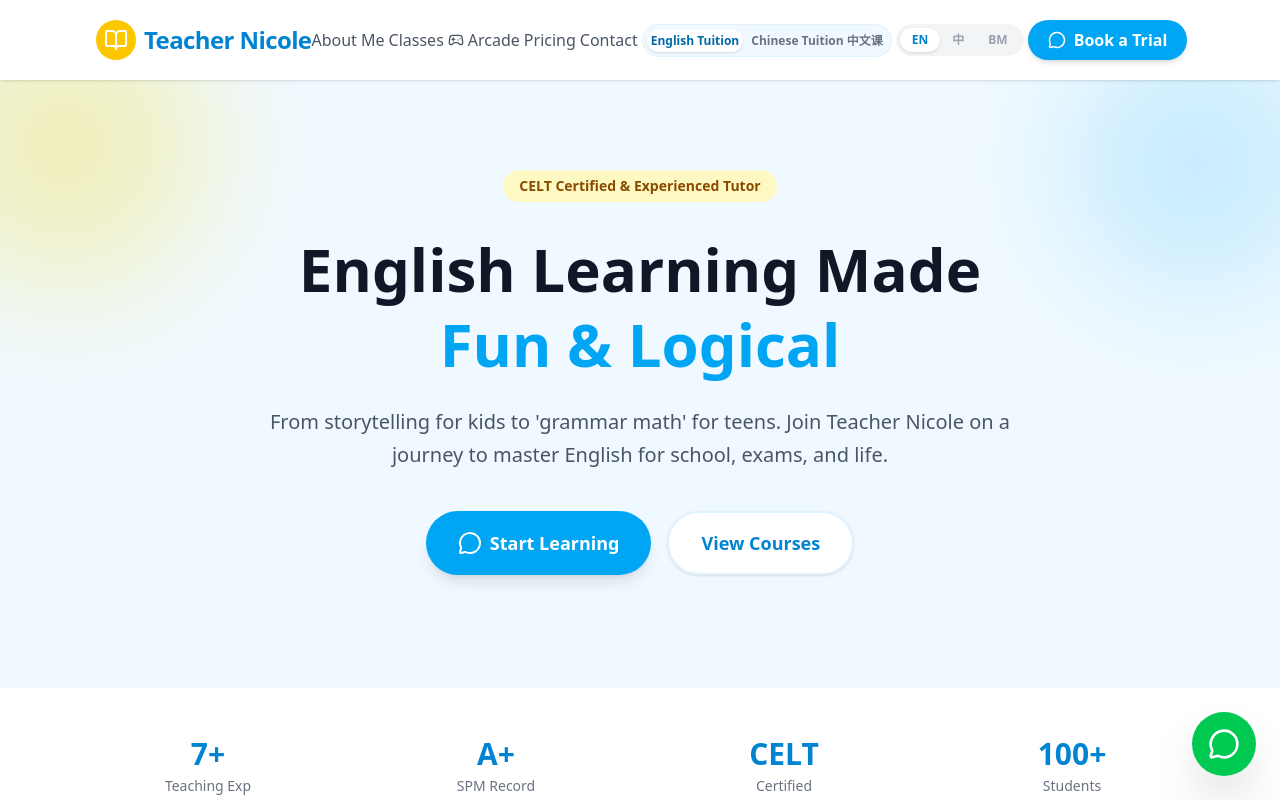
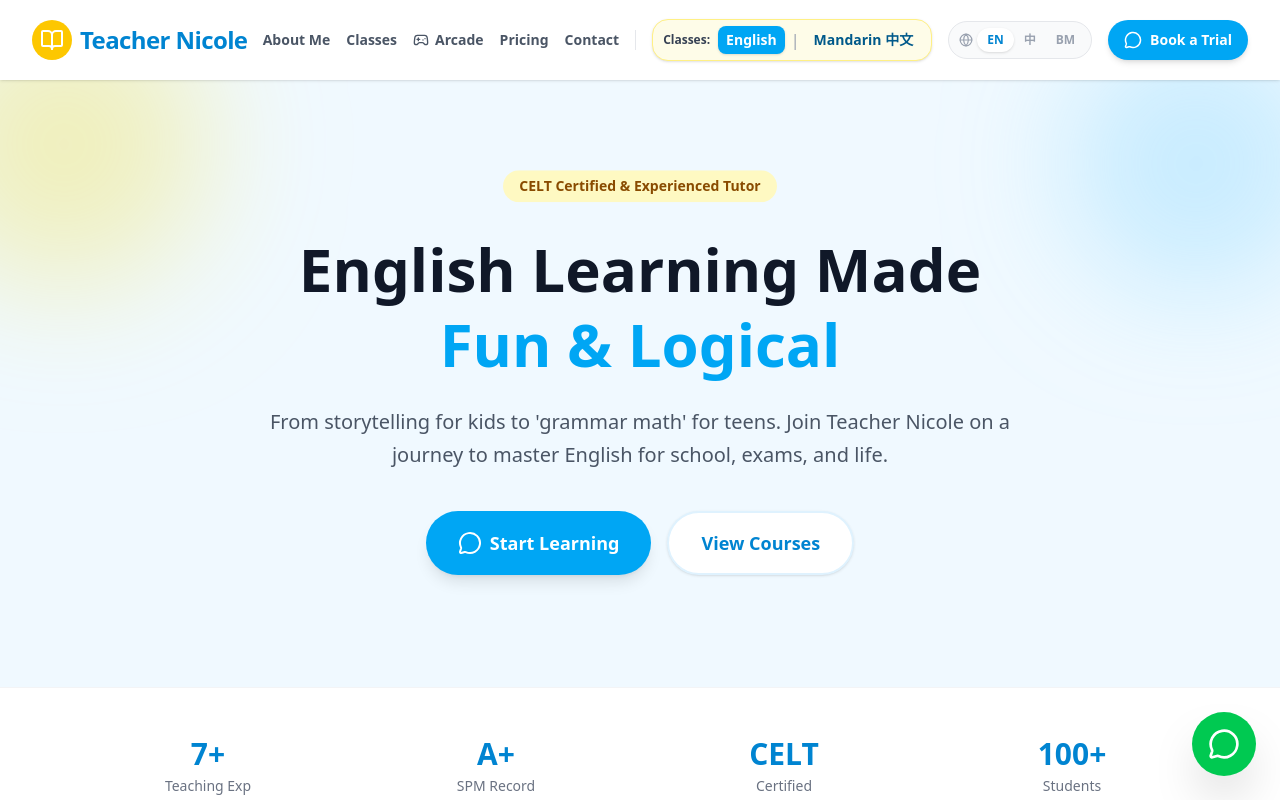
Before and after one commit to nicoleliew70/portfolio, a React (Vite) app: page / in a window 1280 px wide. Shown: the top 800 px of the page. Built offline with nearby package versions, Linux system fonts and the light colour scheme.

Commit message:
feat: align Mandarin shell with Teacher Nicole UI

```diff
--- a/src/components/Navbar.jsx
+++ b/src/components/Navbar.jsx
@@ -4,14 +4,59 @@ import { trackLanguageSwitch, trackWhatsAppClick } from '../utils/analytics';
 import ServiceLinks from './ServiceLinks';
 
 const focusRingClasses = 'focus-visible:outline-none focus-visible:ring-2 focus-visible:ring-sky-500 focus-visible:ring-offset-2';
+const languageOptions = [
+  { code: 'en', label: 'EN' },
+  { code: 'zh', label: '中' },
+  { code: 'ms', label: 'BM' },
+];
+
+const LanguageSelector = ({ lang, onChange, mobile = false }) => (
+  <div
+    role="group"
+    aria-label="Website language"
+    title="Website language"
+    className={mobile
+      ? 'rounded-2xl border border-gray-200 bg-gray-50 p-3'
+      : 'flex shrink-0 items-center gap-1 rounded-full border border-gray-200 bg-gray-50 p-1.5'}
+  >
+    <div className={mobile ? 'mb-2 flex items-center gap-2 text-xs font-bold uppercase tracking-wide text-gray-500' : 'sr-only'}>
+      <Globe size={14} aria-hidden="true" />
+      <span>Website language</span>
+    </div>
+    {!mobile && <Globe size={14} className="ml-1 text-gray-400" aria-hidden="true" />}
+    <div className={mobile ? 'grid grid-cols-3 gap-1' : 'flex items-center'}>
+      {languageOptions.map(({ code, label }) => (
+        <button
+          key={code}
+          type="button"
+          onClick={() => onChange(code)}
+          aria-label={`Set website language to ${label}`}
+          aria-pressed={lang === code}
+          className={`${mobile ? 'min-h-10 px-3 py-2 text-sm' : 'px-2.5 py-1 text-xs'} rounded-full font-bold transition ${focusRingClasses} ${lang === code
+            ? 'bg-white text-sky-600 shadow-sm'
+            : 'text-gray-400 hover:bg-white/80 hover:text-gray-600'}`}
+        >
+          {label}
+        </button>
+      ))}
+    </div>
+  </div>
+);
 
 const Navbar = ({ lang, setLang, currentText, whatsAppLink, navigationItems }) => {
   const [isMenuOpen, setIsMenuOpen] = useState(false);
-  const toggleMenu = () => setIsMenuOpen(!isMenuOpen);
+  const toggleMenu = () => setIsMenuOpen((open) => !open);
+  const closeMenu = () => setIsMenuOpen(false);
 
   const handleLangChange = (code) => {
     setLang(code);
     trackLanguageSwitch(code);
+  };
+
+  const cycleLanguage = () => {
+    const currentIndex = languageOptions.findIndex(({ code }) => code === lang);
+    const nextLanguage = languageOptions[(currentIndex + 1) % languageOptions.length];
+    handleLangChange(nextLanguage.code);
   };
 
   const defaultNavigationItems = [
@@ -24,66 +69,57 @@ const Navbar = ({ lang, setLang, currentText, whatsAppLink, navigationItems }) =
   const links = navigationItems || defaultNavigationItems;
 
   return (
-    <nav className="bg-white shadow-sm sticky top-0 z-50">
-      <div className="max-w-6xl mx-auto px-4 sm:px-6 lg:px-8">
-        <div className="flex justify-between items-center h-20">
-          <div className="flex items-center space-x-2">
+    <nav className="sticky top-0 z-50 bg-white shadow-sm" aria-label="Primary navigation">
+      <div className="mx-auto max-w-7xl px-4 sm:px-6 lg:px-8">
+        <div className="flex min-h-20 items-center justify-between gap-4">
+          <div className="flex shrink-0 items-center gap-2">
             <div className="bg-yellow-400 p-2 rounded-full text-white">
               <BookOpen size={24} />
             </div>
             <span className="text-xl md:text-2xl font-bold text-sky-600 tracking-tight whitespace-nowrap">Teacher Nicole</span>
           </div>
 
-          {/* Desktop Menu */}
-          <div className="hidden xl:flex gap-1 items-center">
+          {/* Desktop navigation groups */}
+          <div className="hidden min-w-0 flex-1 items-center justify-end gap-4 xl:flex">
+            <div className="flex shrink-0 items-center gap-4 border-r border-gray-200 pr-4">
               {links.map((item) => {
                 const Icon = item.icon;
                 return (
-                <a key={item.href} href={item.href} className={`text-gray-600 hover:text-sky-600 font-medium transition flex items-center gap-1 whitespace-nowrap ${focusRingClasses}`}>
+                  <a key={item.href} href={item.href} className={`flex items-center gap-1.5 whitespace-nowrap text-sm font-semibold text-gray-600 transition hover:text-sky-600 ${focusRingClasses}`}>
                     {Icon && <Icon size={16} />}
                     {item.label}
                   </a>
                 );
               })}
+            </div>
 
             <ServiceLinks />
-
-            {/* Lang Switcher */}
-            <div className="flex bg-gray-100 rounded-full p-1 shrink-0">
-              {[{ code: 'en', label: 'EN' }, { code: 'zh', label: '中' }, { code: 'ms', label: 'BM' }].map(({ code, label }) => (
-                <button
-                  key={code}
-                  onClick={() => handleLangChange(code)}
-                  aria-label={`Website language: ${label}`}
-                  className={`px-3 py-1 rounded-full text-xs font-bold transition ${focusRingClasses} ${lang === code ? 'bg-white shadow text-sky-600' : 'text-gray-400 hover:text-gray-600'}`}
-                >
-                  {label}
-                </button>
-              ))}
-            </div>
-
+            <LanguageSelector lang={lang} onChange={handleLangChange} />
             <a
               href={whatsAppLink}
               target="_blank"
               rel="noreferrer"
               onClick={() => trackWhatsAppClick('navbar')}
-              className={`bg-sky-500 hover:bg-sky-600 text-white px-5 py-2 rounded-full font-bold transition shadow-md flex items-center gap-2 transform hover:scale-105 whitespace-nowrap ${focusRingClasses}`}
+              className={`flex shrink-0 items-center gap-2 whitespace-nowrap rounded-full bg-sky-500 px-4 py-2.5 text-sm font-bold text-white shadow-md transition hover:scale-105 hover:bg-sky-600 ${focusRingClasses}`}
             >
               <MessageCircle size={18} />
               {currentText.nav.book}
             </a>
           </div>
 
-          {/* Mobile Menu Button */}
-          <div className="xl:hidden flex items-center gap-4">
+          {/* Mobile/tablet controls */}
+          <div className="flex items-center gap-3 xl:hidden">
             <button
-              onClick={() => handleLangChange(lang === 'en' ? 'zh' : lang === 'zh' ? 'ms' : 'en')}
-              aria-label="Change website language"
-              className={`font-bold text-sky-600 bg-sky-50 px-2 py-1 rounded text-sm ${focusRingClasses}`}
+              type="button"
+              onClick={cycleLanguage}
+              aria-label={`Website language: ${languageOptions.find(({ code }) => code === lang)?.label}. Open the menu for all languages.`}
+              title="Website language"
+              className={`flex items-center gap-1 rounded-lg bg-sky-50 px-2.5 py-1.5 text-sm font-bold text-sky-600 ${focusRingClasses}`}
             >
-              {{ en: 'EN', zh: '中', ms: 'BM' }[lang]} <Globe size={14} className="inline ml-1" />
+              {languageOptions.find(({ code }) => code === lang)?.label} <Globe size={14} aria-hidden="true" />
             </button>
             <button
+              type="button"
               onClick={toggleMenu}
               aria-label={isMenuOpen ? 'Close navigation menu' : 'Open navigation menu'}
               className={`text-gray-600 hover:text-sky-600 ${focusRingClasses}`}
@@ -94,15 +130,18 @@ const Navbar = ({ lang, setLang, currentText, whatsAppLink, navigationItems }) =
         </div>
       </div>
 
-      {/* Mobile Dropdown */}
+      {/* Mobile/tablet menu */}
       {isMenuOpen && (
-        <div className="xl:hidden bg-white border-t border-gray-100">
-          <div className="px-4 pt-2 pb-6 space-y-2">
-            <ServiceLinks mobile />
+        <div className="border-t border-gray-100 bg-white shadow-lg xl:hidden">
+          <div className="mx-auto grid max-w-7xl gap-3 px-4 pt-4 pb-6 sm:px-6 lg:px-8">
+            <ServiceLinks mobile onNavigate={closeMenu} />
+            <LanguageSelector mobile lang={lang} onChange={handleLangChange} />
+            <div className="grid gap-1">
               {links.map((item) => (
-              <a key={item.href} href={item.href} onClick={toggleMenu} className={`block px-3 py-3 rounded-md text-base font-medium text-gray-700 hover:bg-sky-50 hover:text-sky-600 ${focusRingClasses}`}>{item.label}</a>
+                <a key={item.href} href={item.href} onClick={closeMenu} className={`block rounded-xl px-3 py-3 text-base font-semibold text-gray-700 transition hover:bg-sky-50 hover:text-sky-600 ${focusRingClasses}`}>{item.label}</a>
               ))}
-            <a href={whatsAppLink} onClick={() => trackWhatsAppClick('mobile_menu')} className={`block px-3 py-3 rounded-md text-base font-bold text-sky-600 bg-sky-50 mt-4 ${focusRingClasses}`}>{currentText.nav.book}</a>
+            </div>
+            <a href={whatsAppLink} onClick={() => { closeMenu(); trackWhatsAppClick('mobile_menu'); }} className={`mt-1 flex min-h-12 items-center justify-center rounded-xl bg-sky-500 px-4 py-3 text-base font-bold text-white shadow-md transition hover:bg-sky-600 ${focusRingClasses}`}>{currentText.nav.book}</a>
           </div>
         </div>
       )}
--- a/src/components/ServiceLinks.jsx
+++ b/src/components/ServiceLinks.jsx
@@ -1,50 +1,56 @@
 const normalizePath = (path) => {
   const normalized = path.replace(/\/+$/, '');
-  return normalized || '/';
+  const route = normalized || '/';
+  return route === '/chinese/index.html' ? '/chinese' : route;
 };
 
-const ServiceLinks = ({ mobile = false }) => {
+const ServiceLinks = ({ mobile = false, onNavigate }) => {
   const currentPath = normalizePath(window.location.pathname);
   const isChineseService = currentPath === '/chinese';
 
   const links = [
     {
       href: '/',
-      label: 'English Tuition',
+      label: 'English',
       active: !isChineseService,
-      ariaLabel: 'English Tuition service',
+      ariaLabel: 'English classes service',
     },
     {
       href: '/chinese',
-      label: 'Chinese Tuition 中文课',
+      label: 'Mandarin 中文',
       active: isChineseService,
-      ariaLabel: 'Chinese Tuition 中文课 service',
+      ariaLabel: 'Mandarin Chinese classes service',
     },
   ];
 
   return (
-    <nav
-      aria-label="Tuition services"
+    <div
+      role="group"
+      aria-label="Tuition classes"
       className={mobile
-        ? 'flex flex-col gap-1 rounded-2xl border border-sky-100 bg-sky-50 p-2 mb-2'
-        : 'flex items-center gap-1 rounded-full border border-sky-100 bg-sky-50 p-1 shrink-0'}
+        ? 'rounded-2xl border border-yellow-200 bg-yellow-50 p-3 shadow-sm'
+        : 'flex shrink-0 items-center gap-2 rounded-2xl border border-yellow-200 bg-yellow-50 px-2.5 py-1.5 shadow-sm'}
     >
-      {links.map((link) => (
+      <span className={mobile ? 'mb-2 block text-sm font-bold text-gray-700' : 'text-xs font-bold text-gray-700'}>Classes:</span>
+      <div className={mobile ? 'flex flex-wrap items-center gap-1' : 'flex items-center gap-1'}>
+        {links.map((link, index) => (
+          <span key={link.href} className="flex items-center gap-1">
+            {index > 0 && <span aria-hidden="true" className="px-0.5 text-gray-400">|</span>}
             <a
-          key={link.href}
               href={link.href}
+              onClick={onNavigate}
               aria-label={link.ariaLabel}
               aria-current={link.active ? 'page' : undefined}
-          className={`font-bold transition ${mobile
-            ? 'block rounded-xl px-3 py-2 text-sm'
-            : 'rounded-full px-1 py-1 text-xs leading-tight text-center'} focus-visible:outline-none focus-visible:ring-2 focus-visible:ring-sky-500 focus-visible:ring-offset-2 ${link.active
-            ? 'bg-white text-sky-700 shadow-sm'
-            : 'text-gray-500 hover:bg-white/80 hover:text-sky-700'}`}
+              className={`${mobile ? 'min-h-10 rounded-lg px-3 py-2 text-sm' : 'rounded-lg px-2 py-1 text-sm'} inline-flex items-center whitespace-nowrap font-bold transition focus-visible:outline-none focus-visible:ring-2 focus-visible:ring-sky-500 focus-visible:ring-offset-2 ${link.active
+                ? 'bg-sky-500 text-white shadow-sm'
+                : 'text-sky-800 hover:bg-white hover:text-sky-700'}`}
             >
               {link.label}
             </a>
+          </span>
         ))}
-    </nav>
+      </div>
+    </div>
   );
 };
 
--- a/src/pages/ChinesePage.jsx
+++ b/src/pages/ChinesePage.jsx
@@ -4,16 +4,16 @@ import './ChinesePage.css';
 
 const navigationItems = [
   { href: '#mandarin-programmes', label: 'Programmes' },
-  { href: '#mandarin-approach', label: 'Approach' },
-  { href: '#mandarin-playground', label: 'Playground' },
+  { href: '#mandarin-process', label: 'How It Works' },
   { href: '#mandarin-pricing', label: 'Pricing' },
-  { href: '#mandarin-contact', label: 'Contact' },
+  { href: '#mandarin-faq', label: 'FAQ' },
 ];
 
 const footerNavigationItems = [
   { href: '#mandarin-programmes', label: 'Programmes' },
-  { href: '#mandarin-approach', label: 'Approach' },
+  { href: '#mandarin-process', label: 'How It Works' },
   { href: '#mandarin-pricing', label: 'Pricing' },
+  { href: '#mandarin-faq', label: 'FAQ' },
 ];
 
 const shellSections = [
```
Also changed, not shown: src/pages/ChinesePage.css (+24 -10 lines). Lines whose indentation alone changed are shown as unchanged.
